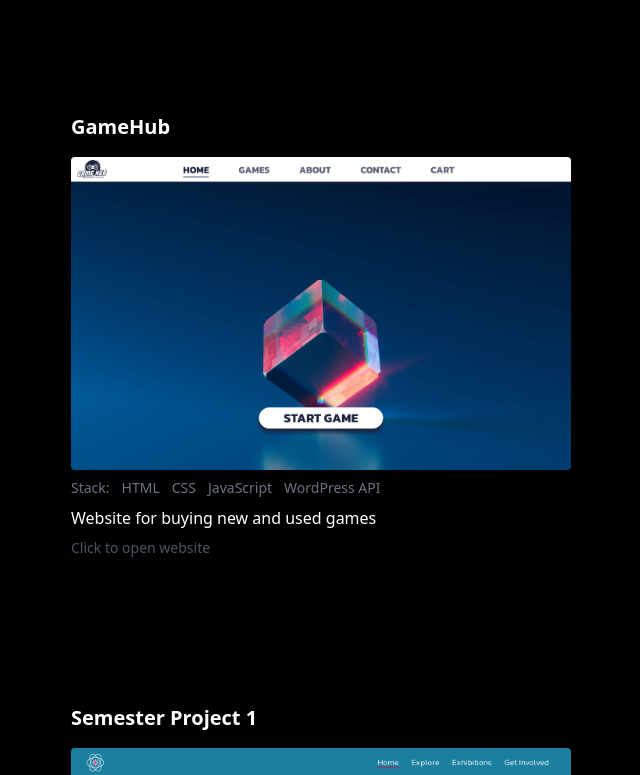
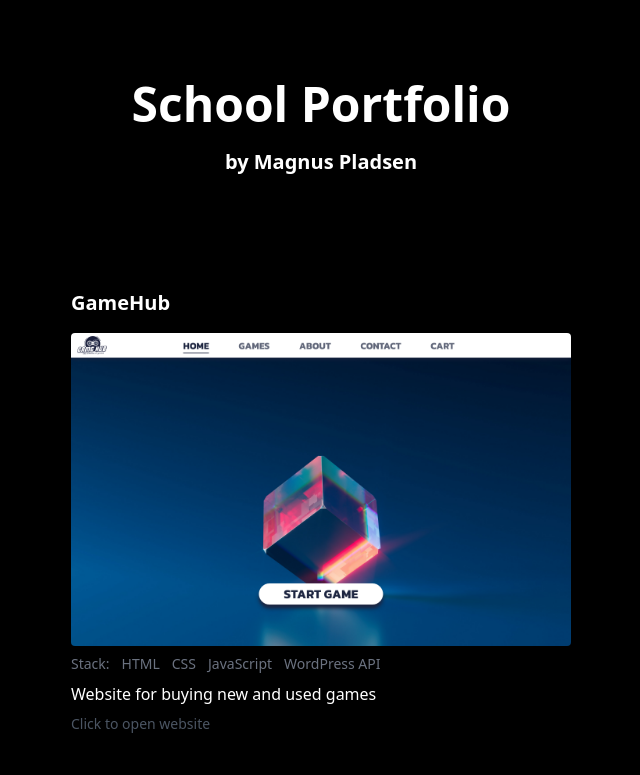
Before and after one commit to MagnusPladsen/Portfolio, a Next.js app: page / in a window 1280 px wide. Shown: the top 775 px of the page, without its empty margins (319-959 px from the left). Built offline with nearby package versions, Linux system fonts and the light colour scheme.

Commit message:
Added header

```diff
--- a/src/components/Site.component.tsx
+++ b/src/components/Site.component.tsx
@@ -11,9 +11,10 @@ export default function SiteComponent({ site }: { site: Site }) {
       transition={{
         type: "spring",
         damping: 10,
-        stiffness: 100,
+        stiffness: 125,
         duration: 0.1,
       }}
+      whileTap={{ scale: 0.95 }}
       className="rounded-xl py-8 px-8 border border-black group"
     >
       <Link href={site.url}>
--- a/src/pages/index.tsx
+++ b/src/pages/index.tsx
@@ -16,6 +16,14 @@ export default function Home() {
         <link rel="icon" href="/favicon.ico" />
       </Head>
       <main className={`bg-black`}>
+        <div>
+          <h1 className="text-5xl text-white font-bold text-center pt-20 ">
+          School Portfolio
+          </h1>
+          <h2 className="pt-5 text-xl text-white font-bold text-center">
+          by Magnus Pladsen
+          </h2>
+        </div>
         <div className="py-20 mx-auto items-center flex flex-col gap-20">
           {Object.values(sites).map((site: Site) => (
             <SiteComponent site={site} key={site.name} />
```
